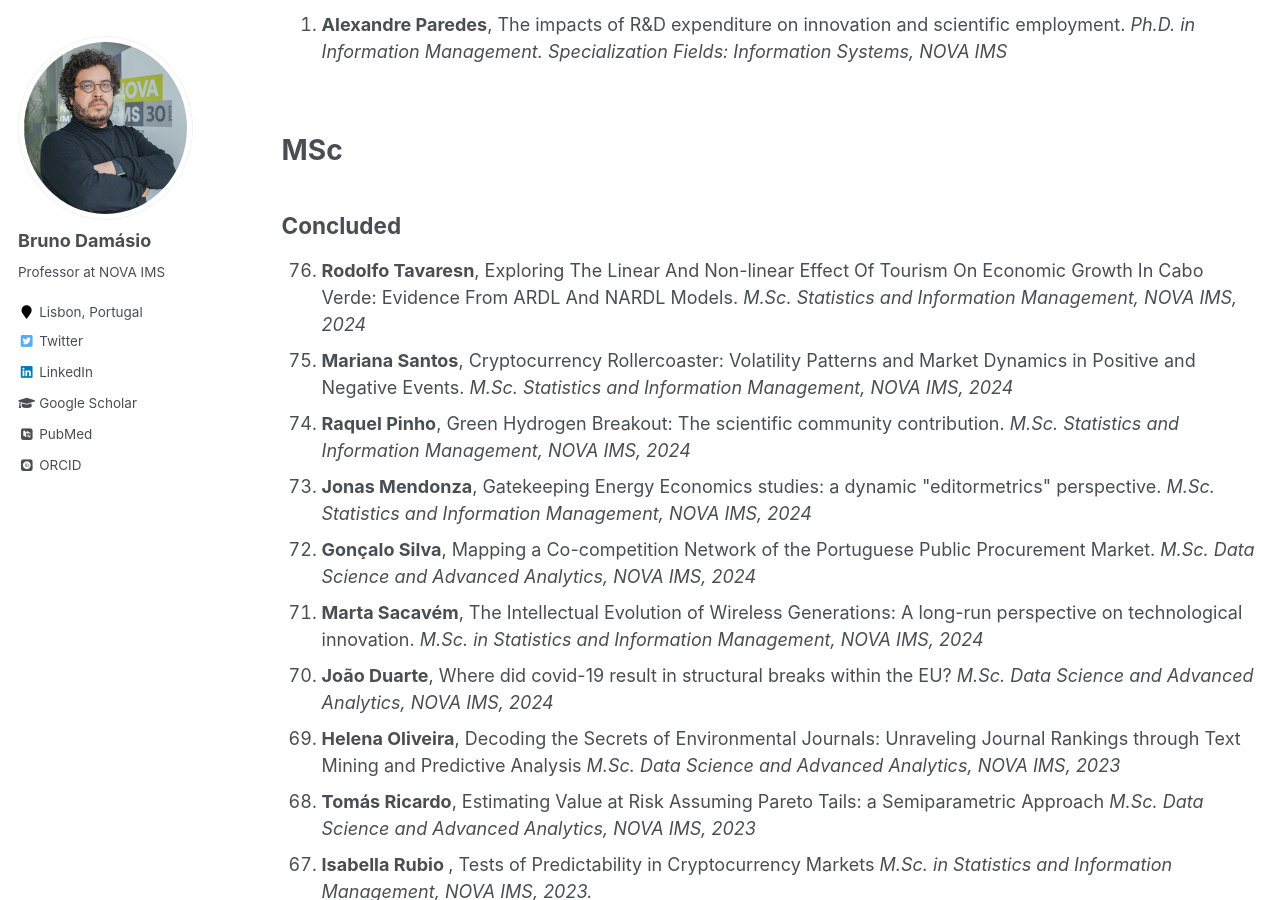
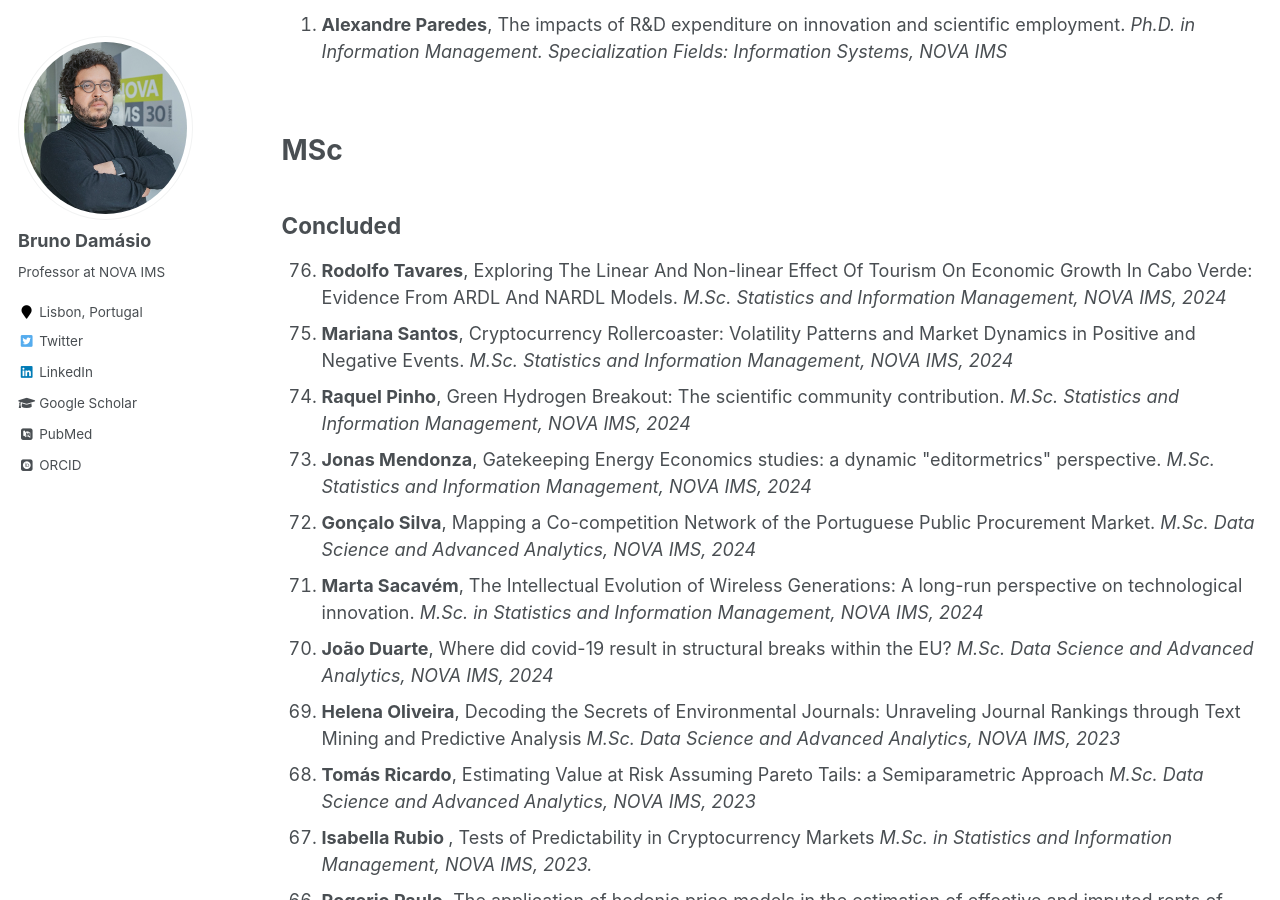
Before and after one commit to damasiob/damasiob.github.io, a Jekyll site: the page built from _pages/orietation.md, in a window 1280 px wide and 900 px high, scrolled down 732 px. Built offline with Jekyll 4.4.1, drawn with Linux system fonts in a browser that asks for light colours; some web fonts are replaced.

Commit message:
Update orietation.md

```diff
--- a/_pages/orietation.md
+++ b/_pages/orietation.md
@@ -40,7 +40,7 @@ Concluded
 
 <ol reversed>
 
-   <li><b>Rodolfo Tavaresn</b>, Exploring The Linear And Non-linear Effect Of Tourism On Economic Growth In Cabo Verde: Evidence From ARDL And NARDL Models. <i>M.Sc. Statistics and Information Management, NOVA IMS, 2024 </i></li>
+   <li><b>Rodolfo Tavares</b>, Exploring The Linear And Non-linear Effect Of Tourism On Economic Growth In Cabo Verde: Evidence From ARDL And NARDL Models. <i>M.Sc. Statistics and Information Management, NOVA IMS, 2024 </i></li>
 
    <li><b>Mariana Santos</b>, Cryptocurrency Rollercoaster: Volatility Patterns and Market Dynamics in Positive and Negative Events. <i>M.Sc. Statistics and Information Management, NOVA IMS, 2024 </i></li>
 
```
